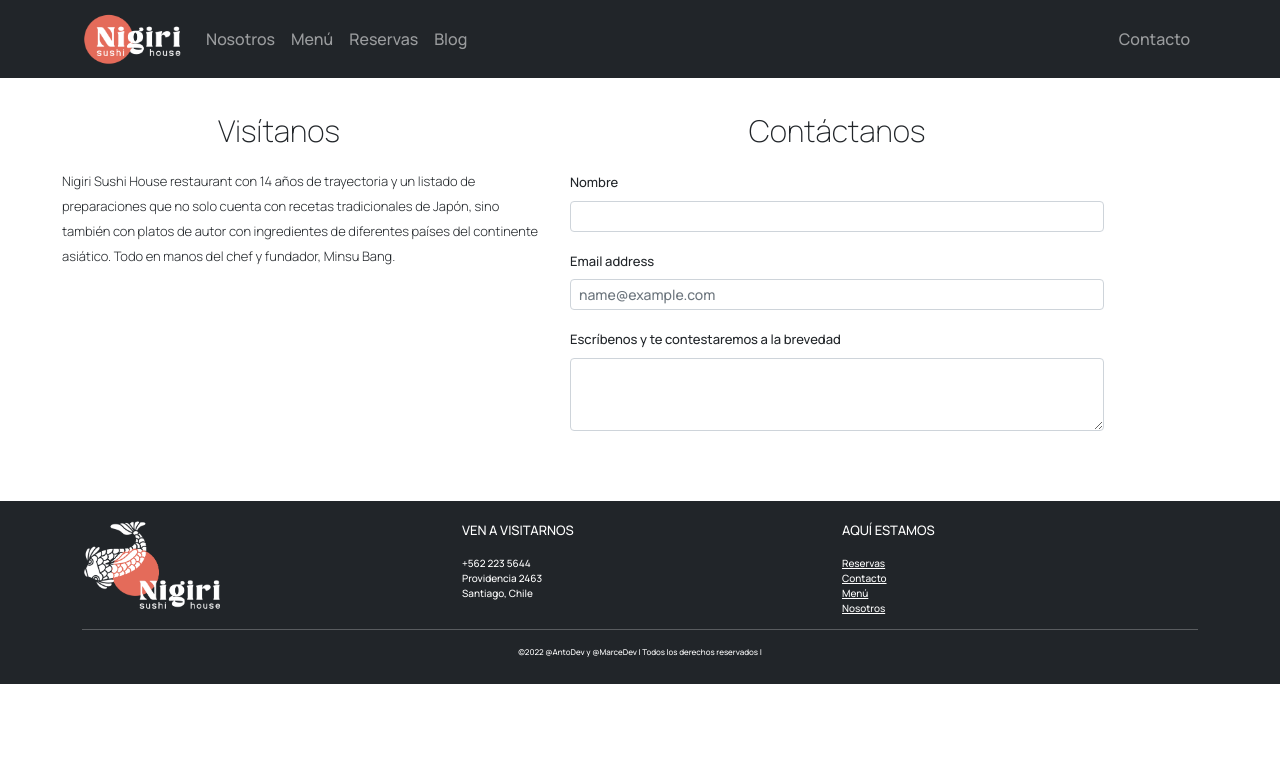
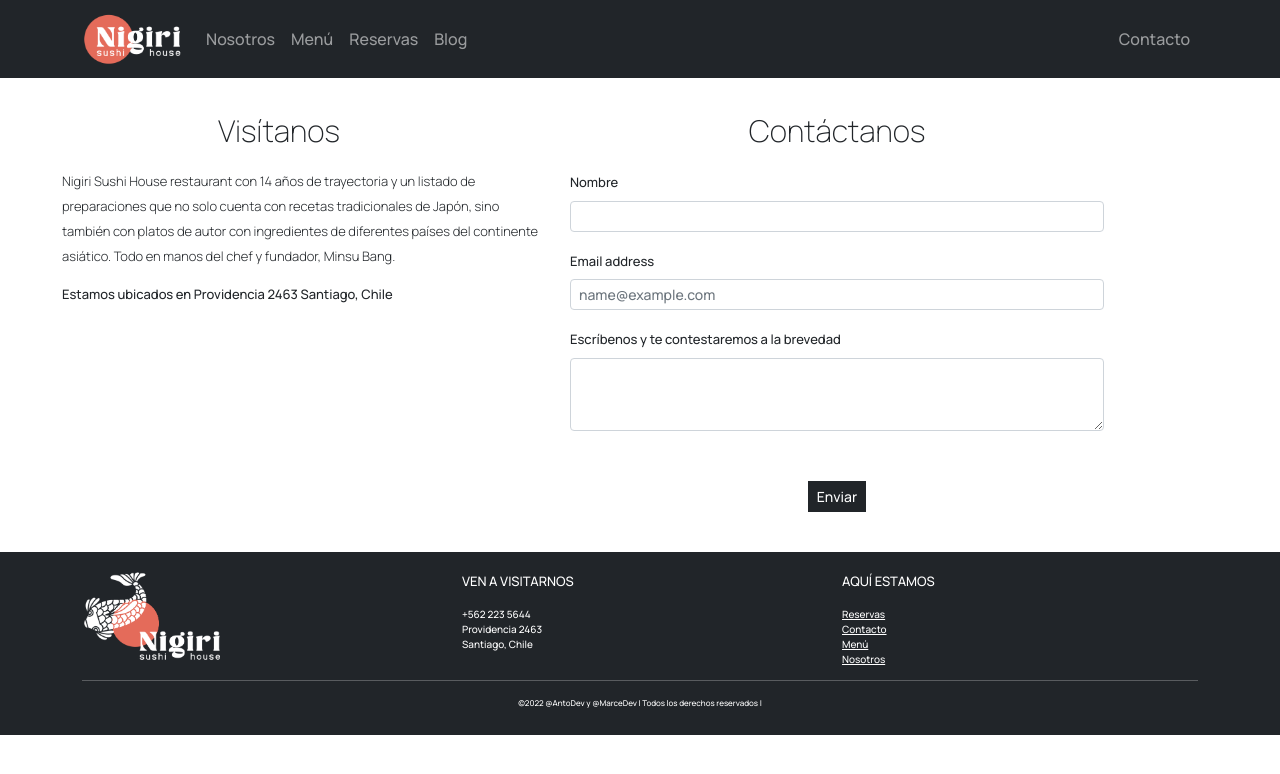
Before and after one commit to Marce3200/entrega-4, a React (Create React App) app: page /contacto in a window 1280 px wide. Shown: the top 774 px of the page. Built offline with nearby package versions, Linux system fonts and the light colour scheme.

Commit message:
ajustest seccion contacto

```diff
--- a/src/components/Contacto/Contacto.js
+++ b/src/components/Contacto/Contacto.js
@@ -1,6 +1,7 @@
 import React from "react";
 import Form from "react-bootstrap/Form";
-import "./contacto.css"
+import "./contacto.css";
+import Button from "react-bootstrap/Button";
 
 const Contacto = () => {
   return (
@@ -14,6 +15,9 @@ const Contacto = () => {
           Japón, sino también con platos de autor con ingredientes de diferentes
           países del continente asiático. Todo en manos del chef y fundador,
           Minsu Bang.
+        </p>
+        <p className="texto-descripcion-1">
+          Estamos ubicados en Providencia 2463 Santiago, Chile
         </p>
       </div>
 
@@ -41,6 +45,11 @@ const Contacto = () => {
             <Form.Control size="sm" as="textarea" rows={3} />
           </Form.Group>
         </Form>
+        <div className="container-boton">
+          <Button className="button-enviar" size="sm" variant="dark">
+            Enviar
+          </Button>
+        </div>
       </div>
     </div>
   );
--- a/src/components/Contacto/contacto.css
+++ b/src/components/Contacto/contacto.css
@@ -1,6 +1,6 @@
 .form-contacto {
     width: 100%;
-    margin-bottom: 70px;
+    margin-bottom: 50px;
 }
 
 .form-label{
@@ -13,3 +13,18 @@
     line-height: 25px;
     font-weight: 300;
   }
+
+  .texto-descripcion-1{
+    font-size: small;
+    margin-left: 50px;
+    width: 90%;
+  }
+
+  .container-boton{
+    text-align: center;
+  }
+
+  .button-enviar{
+    border-radius: 0px;
+    margin-bottom: 40px;
+  }
```
